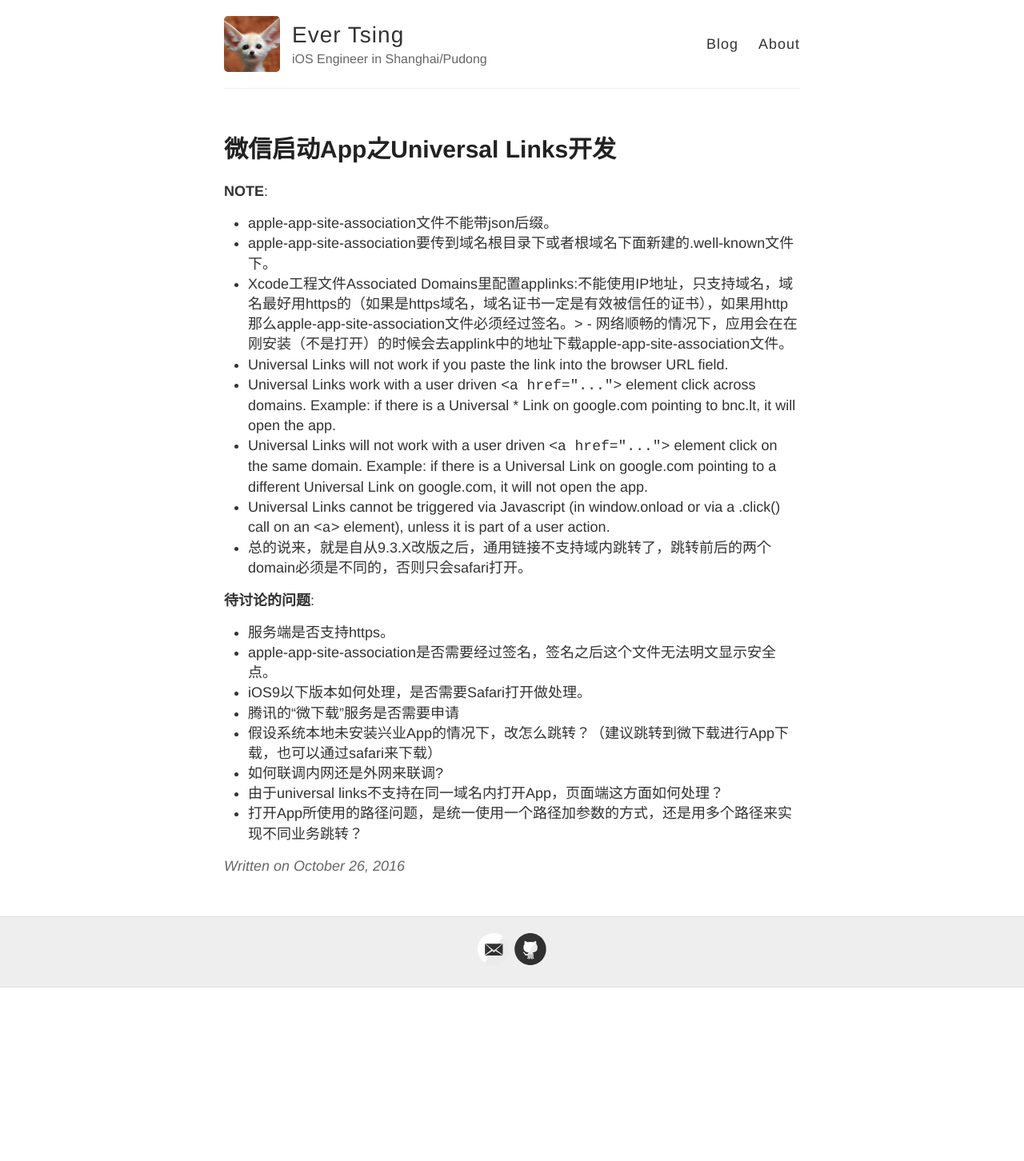
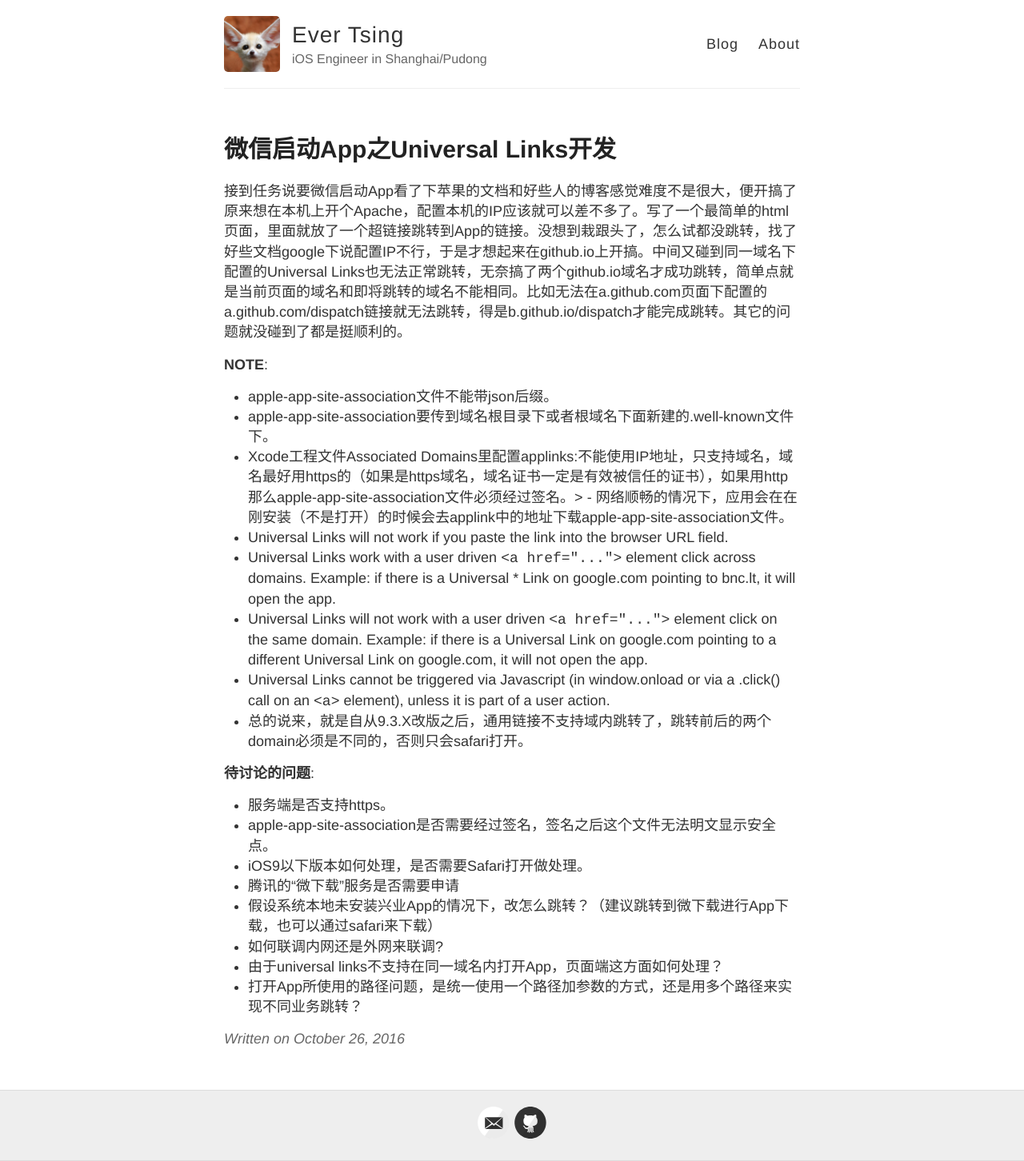
Before and after one commit to Ts1ng/Ts1ng.github.io, a Jekyll site: the page built from _posts/2016-10-26-Universal-Links.md, in a window 1280 px wide. Shown: the whole page at 80% size. Built offline with Jekyll 4.4.1, drawn with Linux system fonts in a browser that asks for light colours; before the commit the page ends 1235 px from its top, so only the background shows below that.

Commit message:
modified personal info

```diff
--- a/_posts/2016-10-26-Universal-Links.md
+++ b/_posts/2016-10-26-Universal-Links.md
@@ -2,6 +2,8 @@
 layout: post
 title: 微信启动App之Universal Links开发
 ---
+
+接到任务说要微信启动App看了下苹果的文档和好些人的博客感觉难度不是很大，便开搞了原来想在本机上开个Apache，配置本机的IP应该就可以差不多了。写了一个最简单的html页面，里面就放了一个超链接跳转到App的链接。没想到栽跟头了，怎么试都没跳转，找了好些文档google下说配置IP不行，于是才想起来在github.io上开搞。中间又碰到同一域名下配置的Universal Links也无法正常跳转，无奈搞了两个github.io域名才成功跳转，简单点就是当前页面的域名和即将跳转的域名不能相同。比如无法在a.github.com页面下配置的a.github.com/dispatch链接就无法跳转，得是b.github.io/dispatch才能完成跳转。其它的问题就没碰到了都是挺顺利的。
 
 **NOTE**:
 
```
